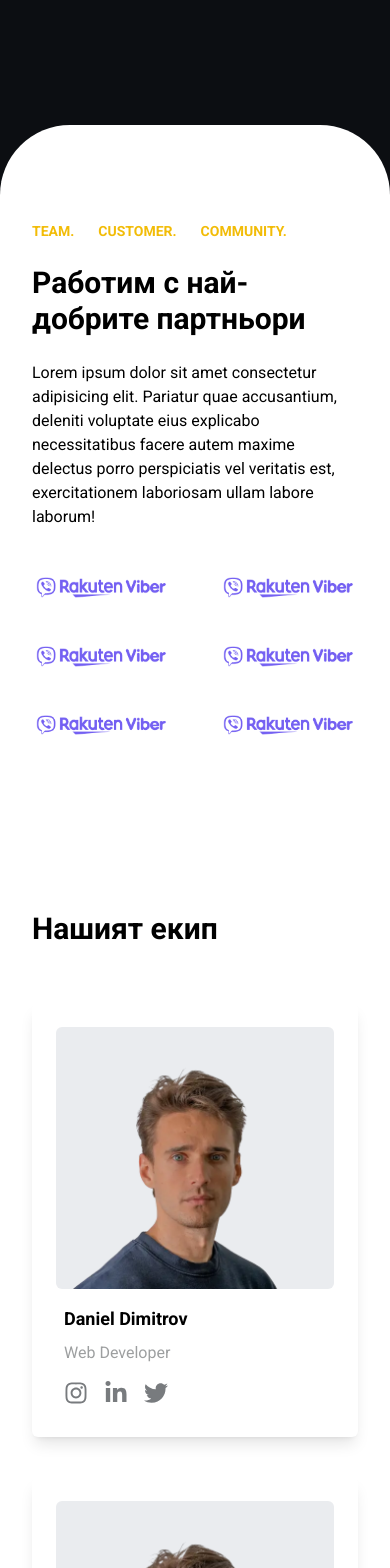
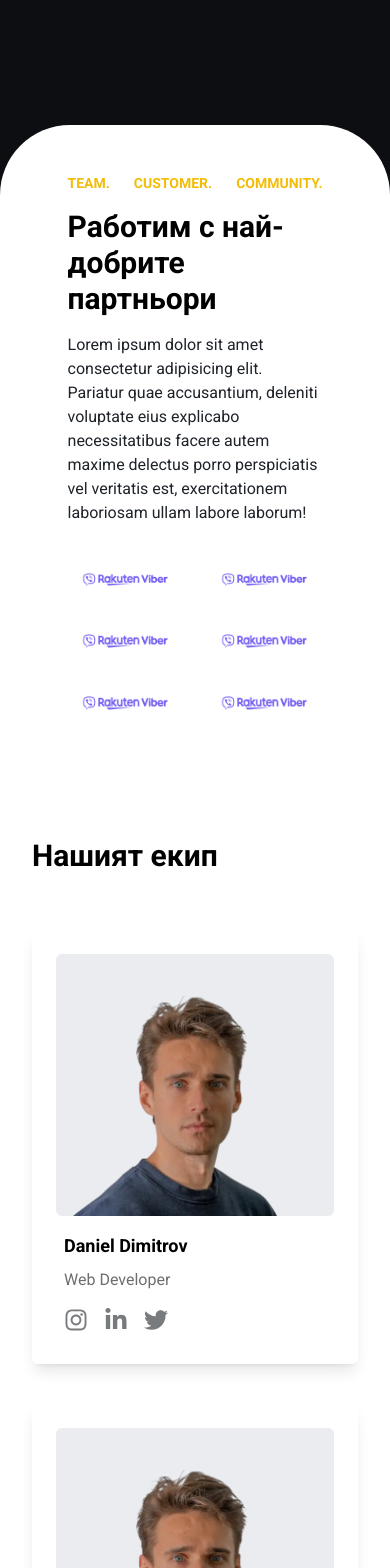
Before and after one commit to ddimitrov1108/sellstone, a React (Vite) app: page / in a window 390 px wide. Shown: the part 4860-6428 px from the top of the page. Built offline with nearby package versions, Linux system fonts and the light colour scheme.

Commit message:
animation updates

```diff
--- a/src/components/sections/OurTeamSection.jsx
+++ b/src/components/sections/OurTeamSection.jsx
@@ -106,7 +106,7 @@ export default function OurTeamSection() {
                   <span className="text-left text-lg font-semibold truncate ...">
                     {name}
                   </span>
-                  <span className="text-left text-black-main/40 truncate ...">
+                  <span className="text-left text-black-main/60 truncate ...">
                     {title}
                   </span>
                 </div>
--- a/src/components/sections/PartnersSection.jsx
+++ b/src/components/sections/PartnersSection.jsx
@@ -6,11 +6,11 @@ export default function PartnersSection() {
   return (
     <div
       id="partners"
-      className="border-top-radius-transition-init bg-white px-4 xs:px-8 py-24"
+      className="border-top-radius-transition-init bg-white px-4 xs:px-8 py-12 md:py-24"
     >
       <Section>
-        <div className="flex flex-col gap-12 xl:gap-24 items-center justify-center lg:flex-row md:justify-start  lg:px-12">
-          <div className="flex flex-col gap-6 max-h-fit lg:max-w-[500px] xl:max-w-[600px]">
+        <div className="flex flex-col gap-12 items-center justify-center lg:flex-row md:justify-start px-12">
+          <div className="flex flex-col gap-4 md:gap-6 max-h-fit lg:max-w-[500px] xl:max-w-[600px]">
             <div className="flex gap-6 font-semibold text-sm text-gold-main">
               <span>TEAM.</span>
               <span>CUSTOMER.</span>
@@ -21,7 +21,7 @@ export default function PartnersSection() {
               Работим с най-добрите партньори
             </h1>
 
-            <p>
+            <p className="text-black-light">
               Lorem ipsum dolor sit amet consectetur adipisicing elit. Pariatur
               quae accusantium, deleniti voluptate eius explicabo necessitatibus
               facere autem maxime delectus porro perspiciatis vel veritatis est,
@@ -40,7 +40,7 @@ export default function PartnersSection() {
               >
                 <LazyLoadImage
                   src={viberLogoWebp}
-                  width="256"
+                  width="512"
                   height="auto"
                   alt="viber_logo.webp"
                   className=""
```
